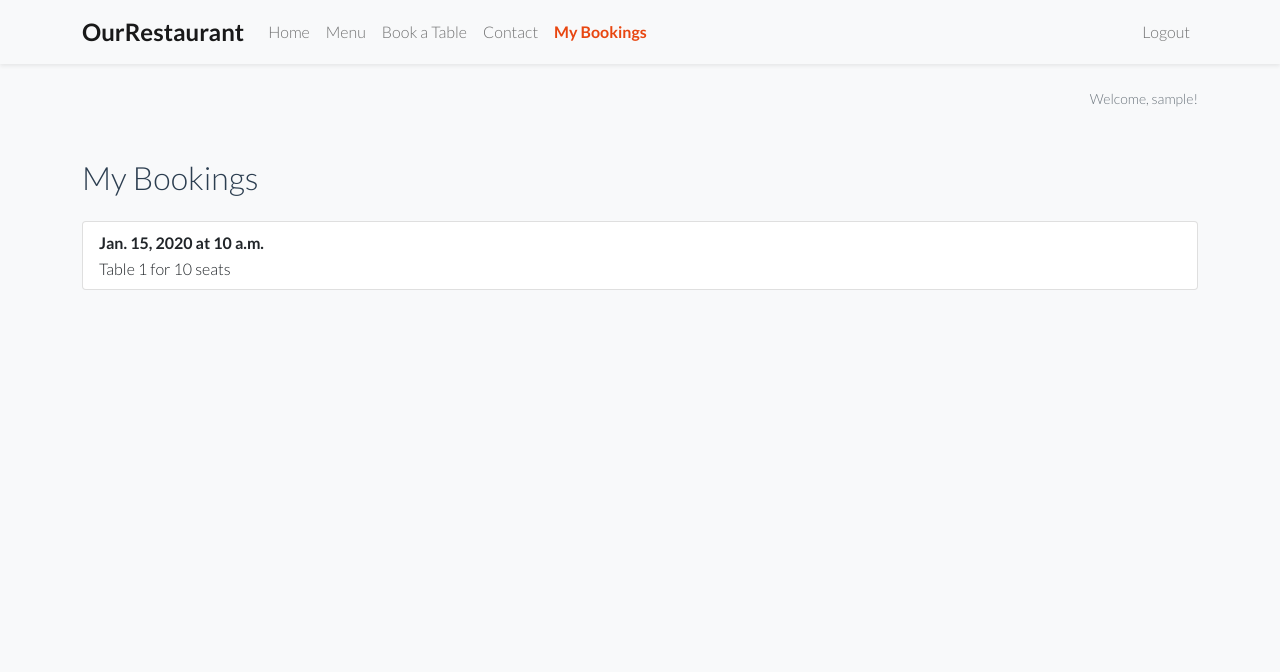
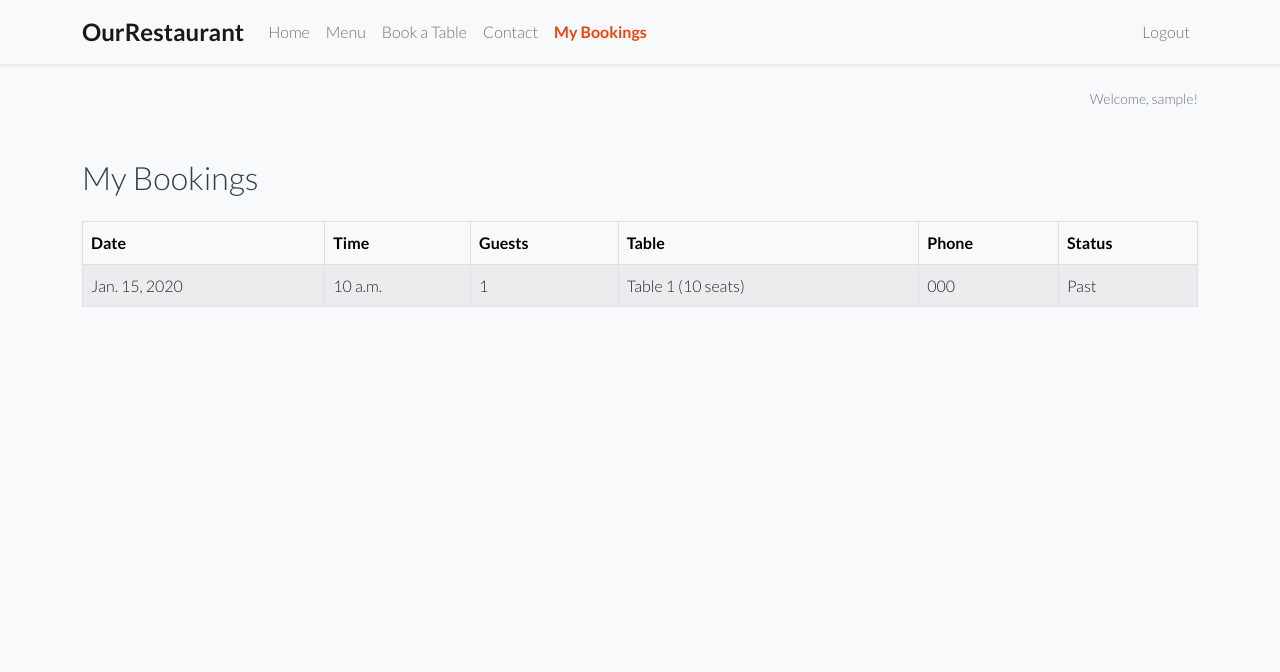
Before and after one commit to GeorgeBarh/restaurant-booking-system-project, a Django app: page /reservations/my-bookings/ in a window 1280 px wide. Shown: the top 672 px of the page. Run offline with Django 4.2, Linux system fonts and the light colour scheme; a user stored in the database is signed in; tables that the repository leaves empty hold one stand-in row (values such as "Sample post").

Commit message:
build My Bookings page

```diff
--- a/reservations/forms.py
+++ b/reservations/forms.py
@@ -5,7 +5,13 @@ from .models import Booking
 from datetime import time
 from django.utils import timezone
 from django.core.exceptions import ValidationError
+from datetime import time, timedelta
 
+TIME_CHOICES = [
+    (time(hour=h, minute=m).strftime("%H:%M"), f"{h:02d}:{m:02d}")
+    for h in range(12, 22)
+    for m in (0, 30)
+]
 
 class BookingForm(forms.ModelForm):
     guests = forms.IntegerField(
@@ -14,30 +20,21 @@ class BookingForm(forms.ModelForm):
         label="Number of Guests",
         widget=forms.NumberInput(attrs={'class': 'form-control'})
     )
+    time = forms.ChoiceField(
+        choices=TIME_CHOICES,
+        label="Time",
+        widget=forms.Select(attrs={'class': 'form-select'})
+    )
+
     class Meta:
         model = Booking
         fields = ['name', 'email', 'phone', 'guests', 'date', 'time']
         widgets = {
-            'date': forms.DateInput(attrs={'type': 'date'}),
-            'time': forms.TimeInput(attrs={'type': 'time'}),
+            'date': forms.DateInput(attrs={'type': 'date', 'class': 'form-control'}),
         }
 
     def __init__(self, *args, **kwargs):
         super().__init__(*args, **kwargs)
-
-        # Generate time slots from 12:00 to 22:00 in 30-min increments
-        slots = []
-        current = time(12, 0)
-        while current < time(22, 0):
-            slots.append((current.strftime("%H:%M"), current.strftime("%H:%M")))
-            hour, minute = current.hour, current.minute + 30
-            if minute == 60:
-                hour += 1
-                minute = 0
-            current = time(hour, minute)
-
-        self.fields['time'] = forms.ChoiceField(choices=slots)
-
         self.helper = FormHelper()
         self.helper.form_method = 'post'
         self.helper.layout = Layout(
@@ -49,9 +46,3 @@ class BookingForm(forms.ModelForm):
             Field('time'),
             Submit('submit', 'Book Table', css_class='btn btn-primary w-100 mt-3')
         )
-
-    def clean_date(self):
-        date = self.cleaned_data['date']
-        if date < timezone.localdate():
-            raise ValidationError("You cannot book for a past date.")
-        return date
--- a/reservations/templates/reservations/my_bookings.html
+++ b/reservations/templates/reservations/my_bookings.html
@@ -3,16 +3,40 @@
 <div class="container mt-5">
     <h2 class="mb-4">My Bookings</h2>
     {% if bookings %}
-    <ul class="list-group">
-        {% for booking in bookings %}
-        <li class="list-group-item">
-            <strong>{{ booking.date }} at {{ booking.time }}</strong><br>
-            Table {{ booking.table.number }} for {{ booking.table.seats }} seats
-        </li>
-        {% endfor %}
-    </ul>
+    <div class="table-responsive">
+        <table class="table table-bordered table-striped">
+            <thead class="table-light">
+                <tr>
+                    <th>Date</th>
+                    <th>Time</th>
+                    <th>Guests</th>
+                    <th>Table</th>
+                    <th>Phone</th>
+                    <th>Status</th>
+                </tr>
+            </thead>
+            <tbody>
+                {% for booking in bookings %}
+                <tr>
+                    <td>{{ booking.date }}</td>
+                    <td>{{ booking.time }}</td>
+                    <td>{{ booking.guests }}</td>
+                    <td>{{ booking.table }}</td>
+                    <td>{{ booking.phone }}</td>
+                    <td>
+                        {% if booking.date >= today %}
+                        Upcoming
+                        {% else %}
+                        Past
+                        {% endif %}
+                    </td>
+                </tr>
+                {% endfor %}
+            </tbody>
+        </table>
+    </div>
     {% else %}
-    <p>You have no upcoming bookings.</p>
+    <p>You have no bookings.</p>
     {% endif %}
 </div>
 {% endblock %}
--- a/reservations/views.py
+++ b/reservations/views.py
@@ -53,3 +53,8 @@ class MyBookingsView(LoginRequiredMixin, ListView):
 
     def get_queryset(self):
         return Booking.objects.filter(user=self.request.user).order_by("date", "time")
+
+    def get_context_data(self, **kwargs):
+        context = super().get_context_data(**kwargs)
+        context["today"] = timezone.now().date()
+        return context
```
